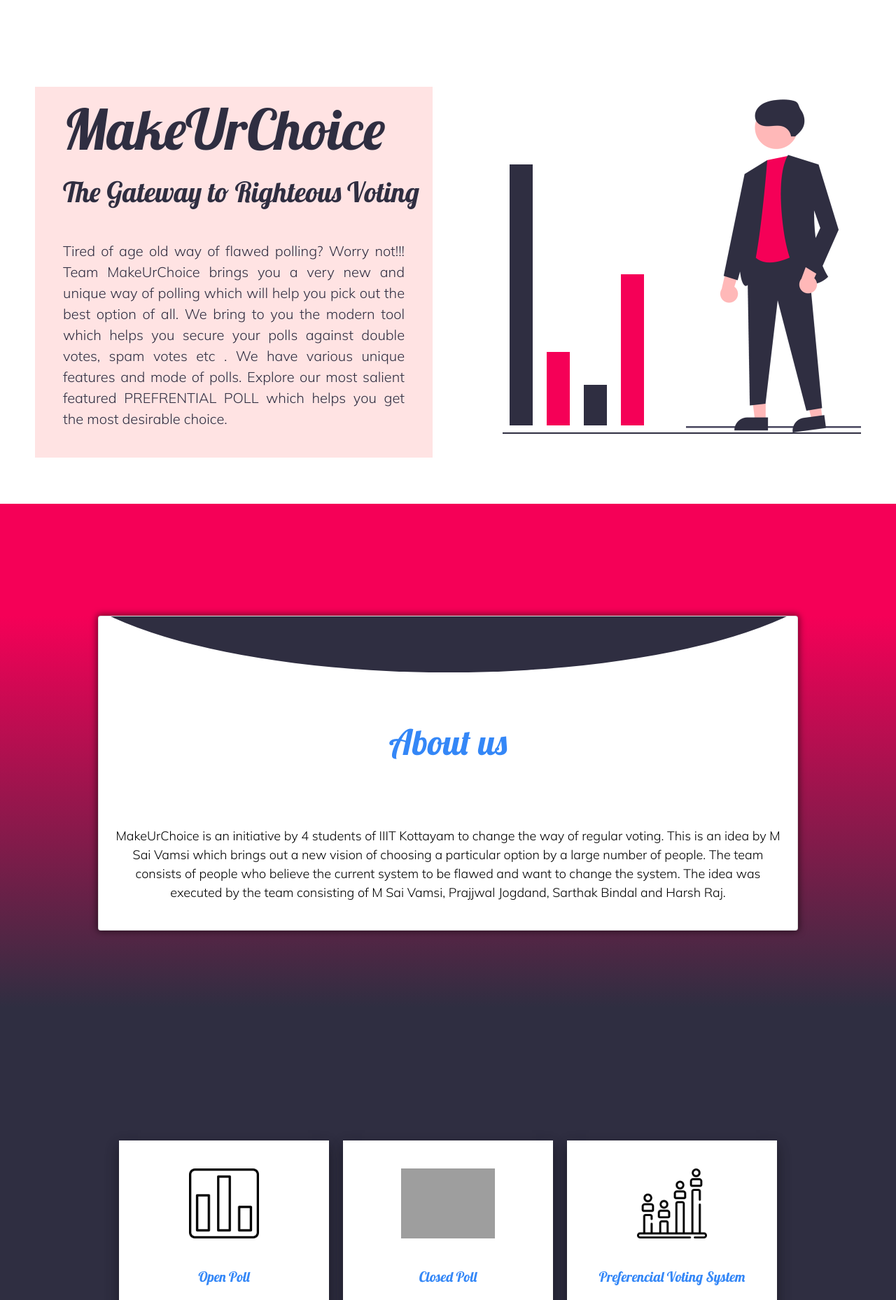
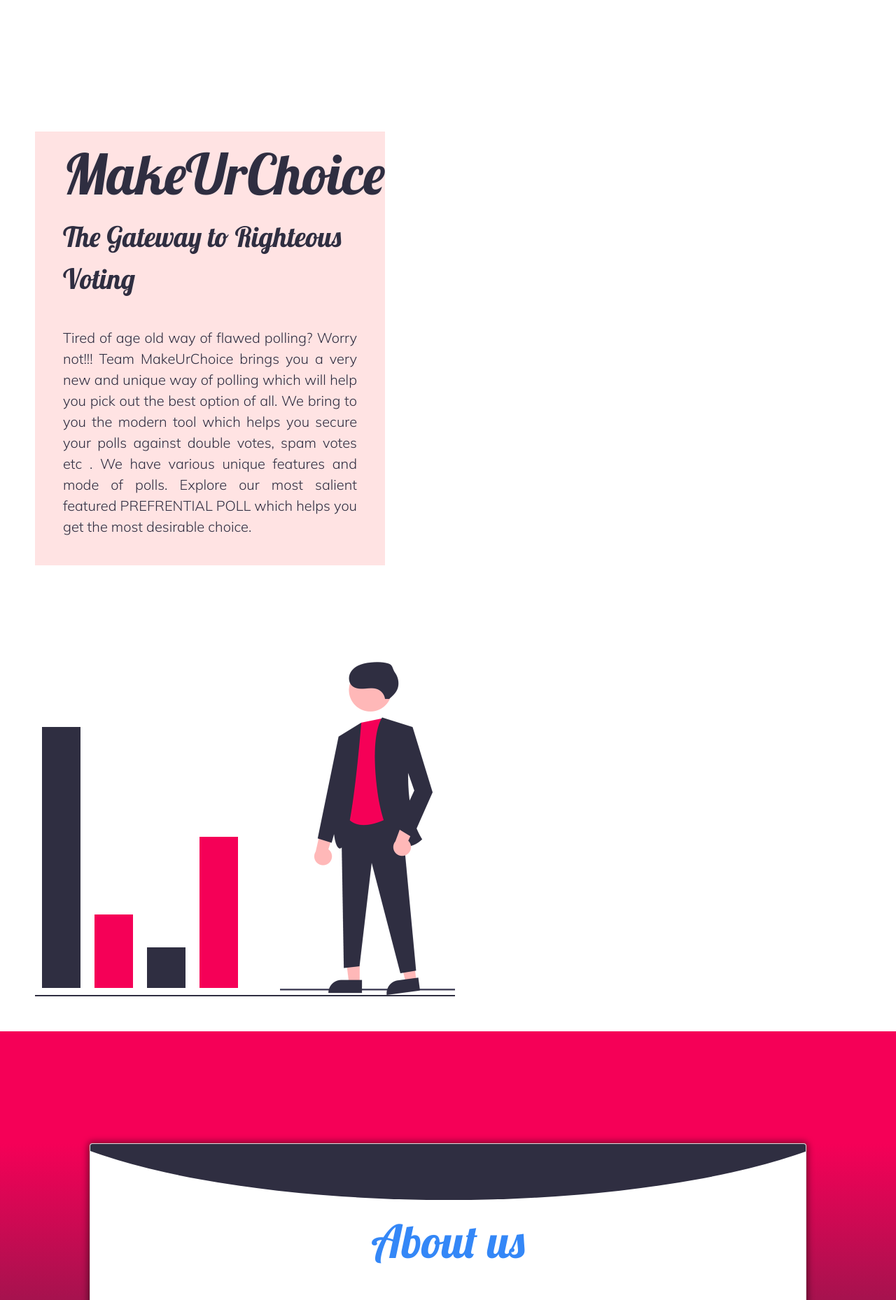
Before and after one commit to beingOptimusP/MakeUrChoice, a Django app: page / in a window 1280 px wide. Shown: the part 62-1920 px from the top of the page at 70% size. Run offline with Django 3.2, Linux system fonts and the light colour scheme; grey boxes are pictures that could not be loaded.

Commit message:
landing page is made responsive

```diff
--- a/static/index.css
+++ b/static/index.css
@@ -40,24 +46,36 @@ html {
         border: 2px solid white;
     }
 
+
+
     /* css for landing page start here*/
 
+
     #container {
-  margin: 0;
+
+        margin-top : 5vw;
         padding: 0;
         display: flex;
+        flex-wrap: wrap;
+
+
+
+
     }
 
     #content {
         padding: 50px;
         padding-top: 124px;
-  width: 60%;
+        width: 600px;
+
+
+
     }
 
     #head {
         font-size: 80px;
         color: #2f2e41;
-  font-family: "Lobster", cursive;
+        font-family: 'Lobster', cursive;
         background: rgba(255, 184, 184, 0.4);
         backdrop-filter: blur(10px);
         padding-left: 40px;
@@ -77,27 +96,32 @@ html {
         color: #2f2e41;
         padding-top: 20px;
         padding-right: 100px;
-  font-family: "Mulish", sans-serif;
+        font-family: 'Mulish', sans-serif;
         text-align: justify;
         background: rgba(255, 184, 184, 0.4);
         backdrop-filter: blur(10px);
         padding: 40px;
     }
 
+
+
     /* poll animation */
+
 
     #poll {
         border-bottom: 2px solid #2f2e41;
         margin: 50px;
-  margin-top: 120px;
+
         padding: 0;
         display: flex;
         align-items: flex-end;
         justify-items: center;
         justify-content: center;
 
-  height: 500px;
-  width: 40%;
+        max-height: 500px;
+        max-width: 600px;
+        min-width: 300px;
+
     }
 
     .pillar {
@@ -110,72 +134,84 @@ html {
         margin: 10px;
     }
 
+
     /* this are 4 pillars of poll animation  */
 
     #p1 {
         background-color: #2f2e41;
-  transition: all 0.4s;
+        transition: all .4s;
         animation: size;
         animation-duration: 5s;
         animation-iteration-count: infinite;
         height: 100px;
+
     }
 
     #p2 {
         background-color: #f50057;
-  transition: all 0.4s;
+        transition: all .4s;
         height: 100px;
         animation: size;
         animation-duration: 5s;
         animation-delay: 2s;
         animation-iteration-count: infinite;
+
     }
 
     #p3 {
         background-color: #2f2e41;
-  transition: all 0.4s;
+        transition: all .4s;
         animation: size;
         height: 50px;
         animation-duration: 5s;
         animation-delay: 1.5s;
         animation-iteration-count: infinite;
+
     }
 
     #p4 {
         background-color: #f50057;
-  transition: all 0.4s;
+        transition: all .4s;
         animation: size;
         height: 100px;
         animation-duration: 5s;
         animation-delay: 1s;
         animation-iteration-count: infinite;
+
     }
 
     @keyframes size {
+
         50% {
             height: 400px;
         }
+
     }
 
      /* hero image */
     #hero {
-  height: 500px;
-  width: 250px;
+
+
+        max-height: 500px;
+
         margin-left: 50px;
+
     }
+
 
  /* about us css start here */
 
     #about {
-  font-family: "Mulish", sans-serif;
+        font-family: 'Mulish', sans-serif;
         width: 100%;
         height: 800px;
 
         background: linear-gradient(360deg, #2f2e41 10%, #f50057 80%);
+
     }
 
     .transition {
-  transition: 0.3s cubic-bezier(0.3, 0, 0, 1.3);
+        transition: .3s cubic-bezier(.3, 0, 0, 1.3)
     }
 
     .card {
@@ -183,24 +219,26 @@ html {
         bottom: 0;
         box-shadow: 0px 0px 10px 2px rgba(0, 0, 0, 0.5);
 
-  height: 450px;
+        min-height: 550px;
         left: 0;
         margin: auto;
         overflow: hidden;
         position: relative;
         top: 20%;
 
-  width: 1000px;
+
+        width: 80vw;
     }
 
-.card:hover {
-  height: 600px;
-  width: 1000px;
-}
+
 
     .card:hover .cta-container {
-  display: inline;
-  margin-top: 380px;
+        display: flex;
+        flex-wrap: wrap;
+        justify-content: center;
+        margin-top: 80px;
+        margin-bottom: 80px;
+
     }
 
     .card:hover .card_circle {
@@ -210,41 +248,40 @@ html {
     }
 
     .card:hover h2 {
+
         color: #fff;
         margin-top: 100px;
         padding: 5px;
 
-  text-shadow: 0 0 20px #fff, 0 0 30px #f50057, 0 0 40px #f50057,
-    0 0 50px #ff4da6;
+        text-shadow: 0 0 20px #fff, 0 0 30px #f50057, 0 0 40px #f50057, 0 0 50px #ff4da6;
     }
 
     .card:hover h2 small {
-  color: #fff;
+        color: #fff
     }
 
-.card:hover p {
-  margin-top: 300px;
-}
+
 
     .card_circle {
+
         background-color: #2f2e41;
 
         background-size: cover;
         border-radius: 50%;
         height: 350px;
-  margin-left: -75px;
+        margin-left: -10vw;
         margin-top: -270px;
         position: absolute;
-  width: 1150px;
+        width: 100vw;
     }
 
     h2 {
         color: #3487f7;
 
-  font-family: "Lobster", cursive;
-  font-size: 50px;
+        font-family: 'Lobster', cursive;
+        font-size: 65px;
         font-weight: 200;
-  margin-top: 150px;
+        margin-top: 100px;
         position: absolute;
         text-align: center;
         width: 100%;
@@ -253,11 +290,11 @@ h2 {
 
     #aboutcont {
         color: rgb(0, 0, 0);
-  font-family: "Mulish", sans-serif;
+        font-family: 'Mulish', sans-serif;
         font-size: 18px;
         font-weight: normal;
         padding: 20px;
-  margin-top: 200px;
+        margin-top: 150px;
         position: relative;
         top: 80px;
         text-align: center;
@@ -299,17 +338,22 @@ h2 {
         border: 2px solid white;
         box-shadow: 0 8px 17px 0 rgba(0, 0, 0, 0.2), 0 6px 20px 0 rgba(0, 0, 0, 0.19);
         color: #fff;
+
+
     }
+
 
     /* css for features card starts here */
 
     .features {
         display: flex;
+        flex-wrap: wrap;
         background-color: #2f2e41;
-  padding-top: 100px;
+       padding-top: 120PX;
 
         justify-content: center;
     }
+
 
     .box {
         text-align: center;
```
Also changed, not shown: other parts of static/index.css (+66 -26 lines). Lines whose indentation alone changed are shown as unchanged.
